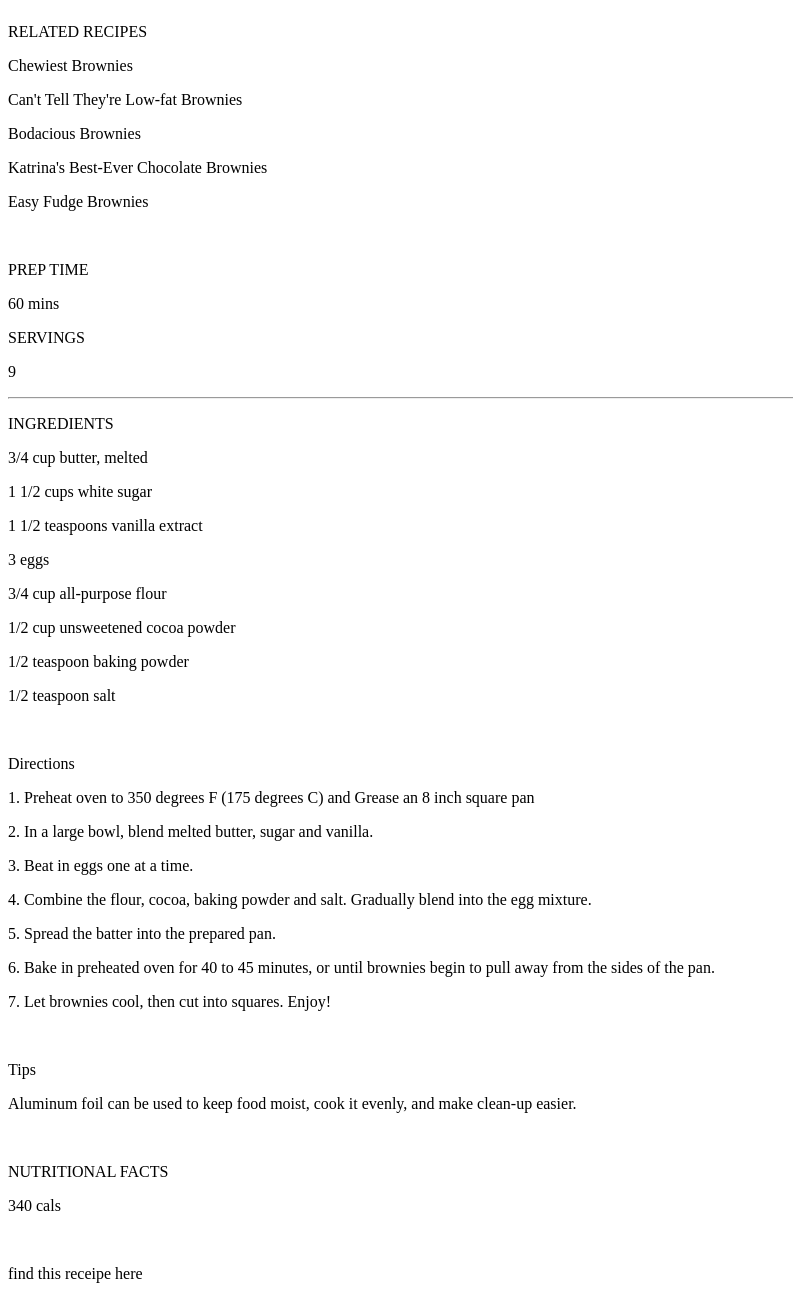
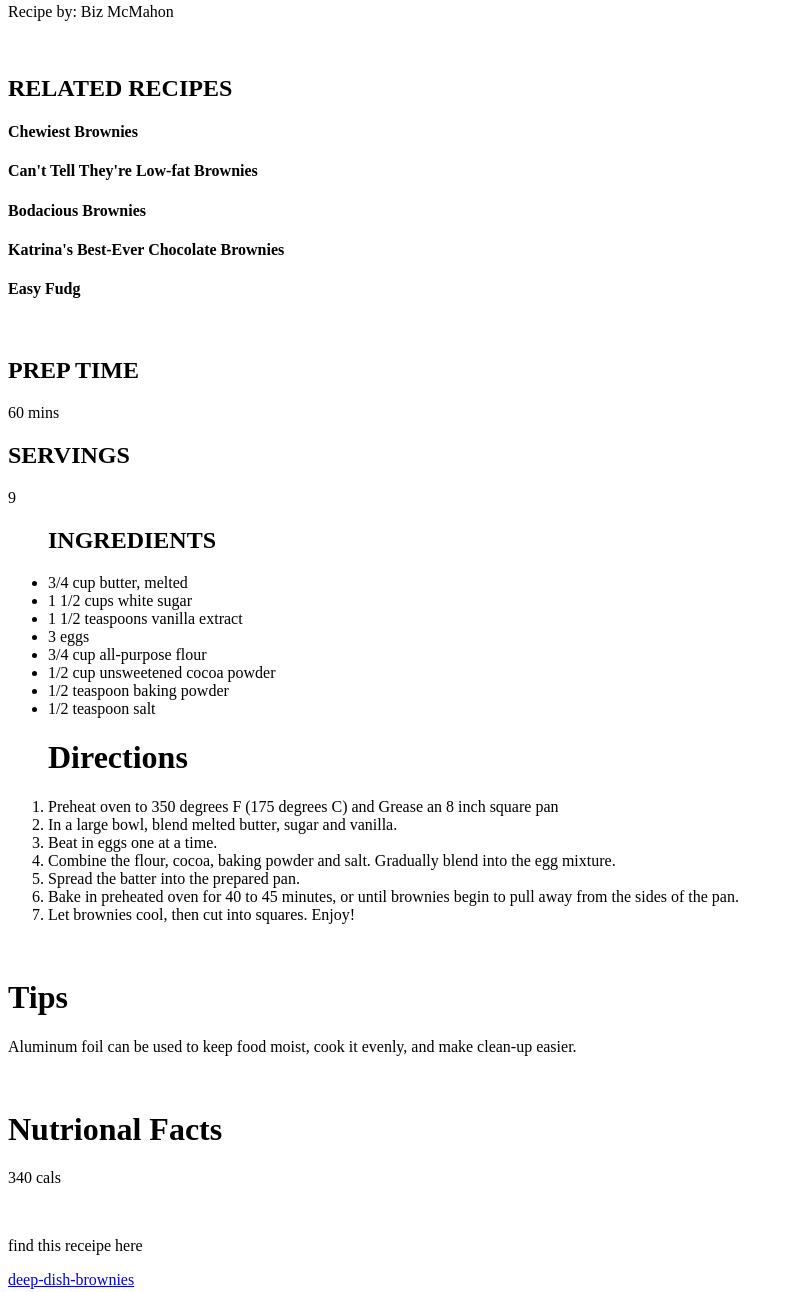
Before and after one commit to Adam2748/brownieProject, a plain HTML site: page index.html in a window 1280 px wide. Shown: the part 340-1632 px from the top of the page, without its empty margins (0-793 px from the left). Drawn offline with Linux system fonts and the light colour scheme.

Commit message:
Second commit : Changing the html code

```diff
--- a/index.html
+++ b/index.html
@@ -3,61 +3,71 @@
 <head>
     <meta charset="UTF-8">
     <meta name="viewport" content="width=device-width, initial-scale=1.0">
-    <title>Document</title>
+    <title>Brownie Recipe</title>
 </head>
 <body>
-<span></span>
-<p>Deep Dish Brownie</p>
+<header>
+<h1>Deep Dish Brownie</h1>
 
 <img src="https://cdn.loveandlemons.com/wp-content/uploads/2020/01/brownie-recipe.jpg" width="300px">
-
+</header>
+<aside>
 <br>
 <p>Recipe by: Biz McMahon</p>
 <br>
-<p>RELATED RECIPES</p>
-     <p>Chewiest Brownies</p>
-     <p>Can't Tell They're Low-fat Brownies</p>
-     <p>Bodacious Brownies</p>
-     <p>Katrina's Best-Ever Chocolate Brownies</p>
-     <p>Easy Fudge Brownies</p>
+<h1>RELATED RECIPES</h1>
+     <h4>Chewiest Brownies</h4>
+     <h4>Can't Tell They're Low-fat Brownies</h4>
+     <h4>Bodacious Brownies</h4>
+     <h4>Katrina's Best-Ever Chocolate Brownies</h4>
+     <h4>Easy Fudg</h4>
      <br>
- <p>PREP TIME</p>
+
+</aside>
+<section>
+ <h1>PREP TIME</h1>
  <p>60 mins</p>
- <p>SERVINGS</p>
+ <h1>SERVINGS</h1>
  <p>9</p>
 
-<hr>
-<p>INGREDIENTS</p>
-<p>3/4 cup butter, melted</p>
-<p>1 1/2 cups white sugar</p>
-<p>1 1/2 teaspoons vanilla extract</p>
-<p>3 eggs</p>
-<p>3/4 cup all-purpose flour</p>
-<p>1/2 cup unsweetened cocoa powder</p>
-<p>1/2 teaspoon baking powder</p>
-<p>1/2 teaspoon salt</p>
+<ul>
+<h1>INGREDIENTS</h1>
+<li>3/4 cup butter, melted</li>
+<li>1 1/2 cups white sugar</li>
+<li>1 1/2 teaspoons vanilla extract</li>
+<li>3 eggs</li>
+<li>3/4 cup all-purpose flour</li>
+<li>1/2 cup unsweetened cocoa powder</li>
+<li>1/2 teaspoon baking powder</li>
+<li>1/2 teaspoon salt</li>
+</ul>
+</section>
+<main>
+<ol>
+<h1>Directions</h1>
+<li>Preheat oven to 350 degrees F (175 degrees C) and Grease an 8 inch square pan </li>
+<li>In a large bowl, blend melted butter, sugar and vanilla.</li>
+<li>Beat in eggs one at a time.</li>
+<li>Combine the flour, cocoa, baking powder and salt. Gradually blend into
+the egg mixture.</li>
+<li>Spread the batter into the prepared pan.</li>
+<li>Bake in preheated oven for 40 to 45 minutes, or until brownies begin to
+pull away from the sides of the pan.</li>
+<li>Let brownies cool, then cut into squares. Enjoy!</li>
+</ol>
+</main>
 <br>
-<p>Directions</p>
-<p>1. Preheat oven to 350 degrees F (175 degrees C) and Grease an 8 inch square pan </p>
-<p>2. In a large bowl, blend melted butter, sugar and vanilla.</p>
-<p>3. Beat in eggs one at a time.</p>
-<p>4. Combine the flour, cocoa, baking powder and salt. Gradually blend into
-the egg mixture.</p>
-<p>5. Spread the batter into the prepared pan.</p>
-<p>6. Bake in preheated oven for 40 to 45 minutes, or until brownies begin to
-pull away from the sides of the pan.</p>
-<p>7. Let brownies cool, then cut into squares. Enjoy!</p>
-<br>
-<p>Tips</p>
+<footer>
+<h1>Tips</h1>
 <p>Aluminum foil can be used to keep food moist, cook it evenly, and make
 clean-up easier.</p>
 <br>
-<p>NUTRITIONAL FACTS</p>
+<h1>Nutrional Facts</h1>
 <p>340 cals</p>
 <br>
 <p>find this receipe here</p>
-<a href="https://allrecipes.com/recipe/11063/deep-dish-brownies" target="_blank"></a>
-
+<a href="https://allrecipes.com/recipe/11063">deep-dish-brownies</a>
+</footer>
 
 </body>
 </html>
```
